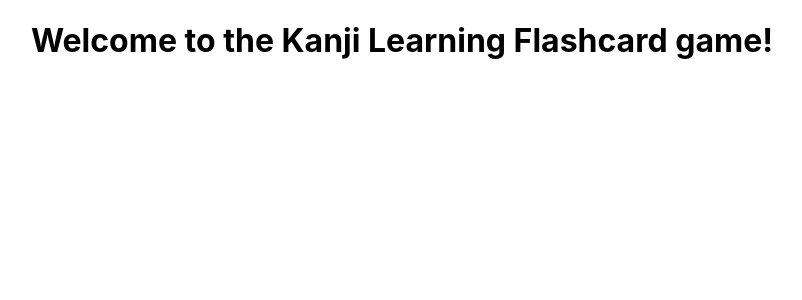
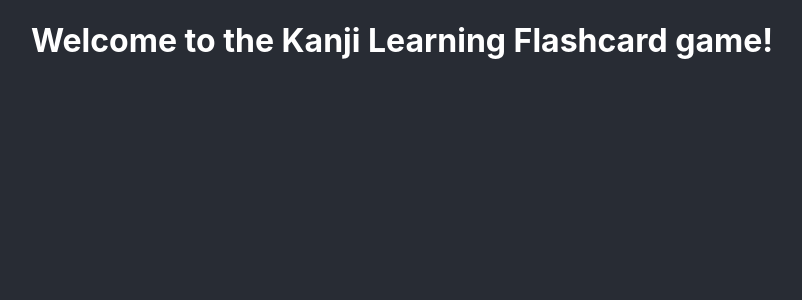
Before and after one commit to Zebxcore/Flashcard-game, a React (Create React App) app: page / in a window 1280 px wide. Shown: the top 300 px of the page, without its empty margins (238-1040 px from the left). Built offline with nearby package versions, Linux system fonts and the light colour scheme.

Commit message:
Minor testing of github pages

```diff
--- a/src/App.css
+++ b/src/App.css
@@ -1,5 +1,10 @@
+body {
+  background: #282c34;
+}
+
 .App {
   text-align: center;
+  color: white;
 }
 
 .App-logo {
```
